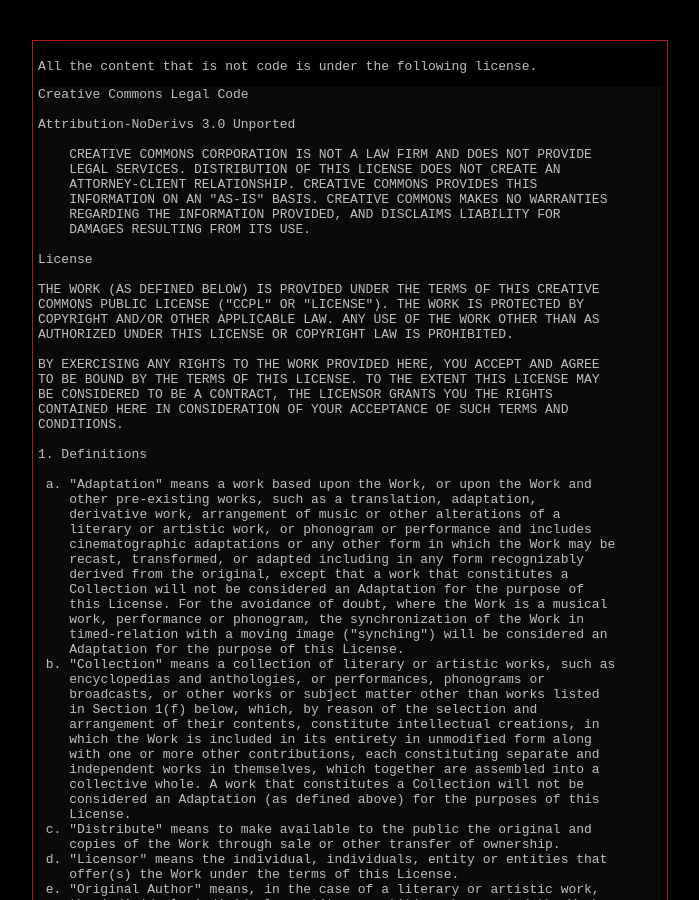
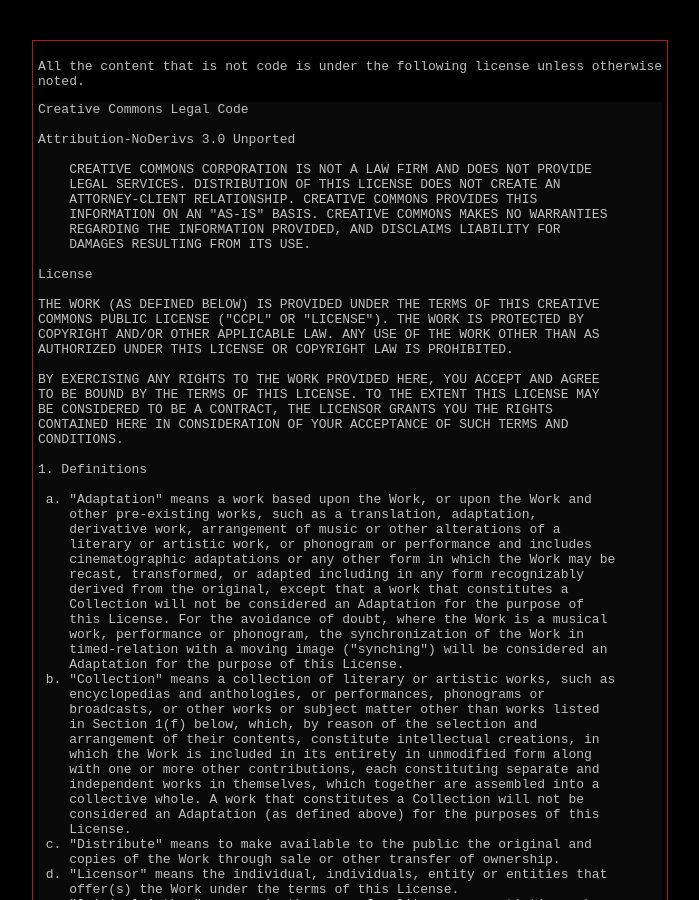
Before and after one commit to meh/meh.github.io, a Jekyll site: the page built from copying.md, in a window 1280 px wide and 900 px high. Shown: the whole window, without its empty margins (290-989 px from the left). Built offline with Jekyll 4.4.1, drawn with Linux system fonts in a browser that asks for light colours; some of the changed text lies outside the part shown.

Commit message:
copying: add exception for otherwise licensed stuff

```diff
--- a/copying.md
+++ b/copying.md
@@ -6,7 +6,8 @@ layout: default
 comments: false
 ---
 
-All the content that is not code is under the following license.
+All the content that is not code is under the following license unless
+otherwise noted.
 
 {% highlight text %}
 Creative Commons Legal Code
@@ -304,7 +305,7 @@ Creative Commons Notice
     Creative Commons may be contacted at http://creativecommons.org/.
 {% endhighlight %}
 
-All the code is under the following license.
+All the code is under the following license unless otherwise noted.
 
 {% highlight text %}
             DO WHAT THE FUCK YOU WANT TO PUBLIC LICENSE
```
